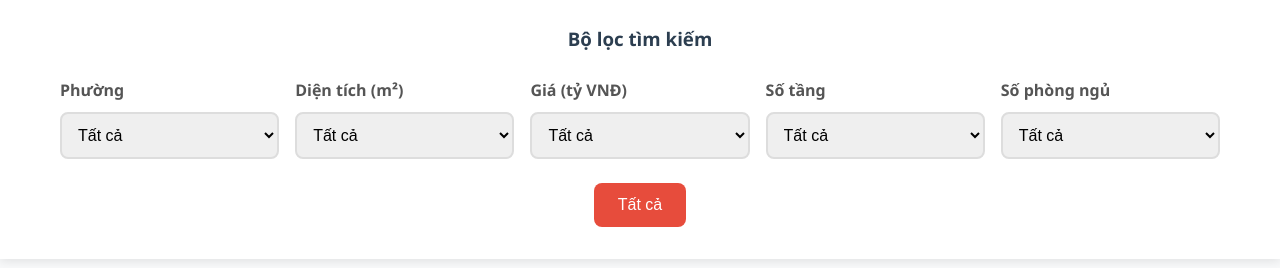
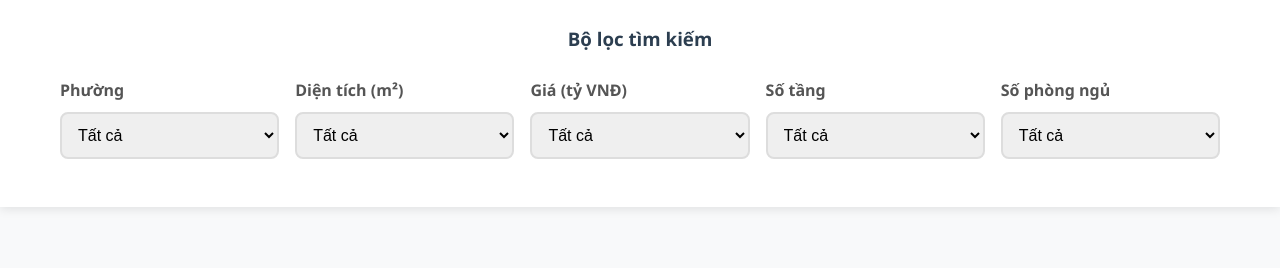
Before and after one commit to Congllspkt/bdsthanhcong, a plain HTML site: page index.html in a window 1280 px wide. Shown: the part 148-416 px from the top of the page. Drawn offline with nearby package versions, Linux system fonts and the light colour scheme; no server answers.

Commit message:
Update index.html

```diff
--- a/index.html
+++ b/index.html
@@ -95,9 +95,6 @@
                     </select>
                 </div>
             </div>
-            <div class="filter-actions">
-                <button id="reset-filters" class="btn-reset">Tất cả</button>
-            </div>
         </div>
     </section>
 
```
